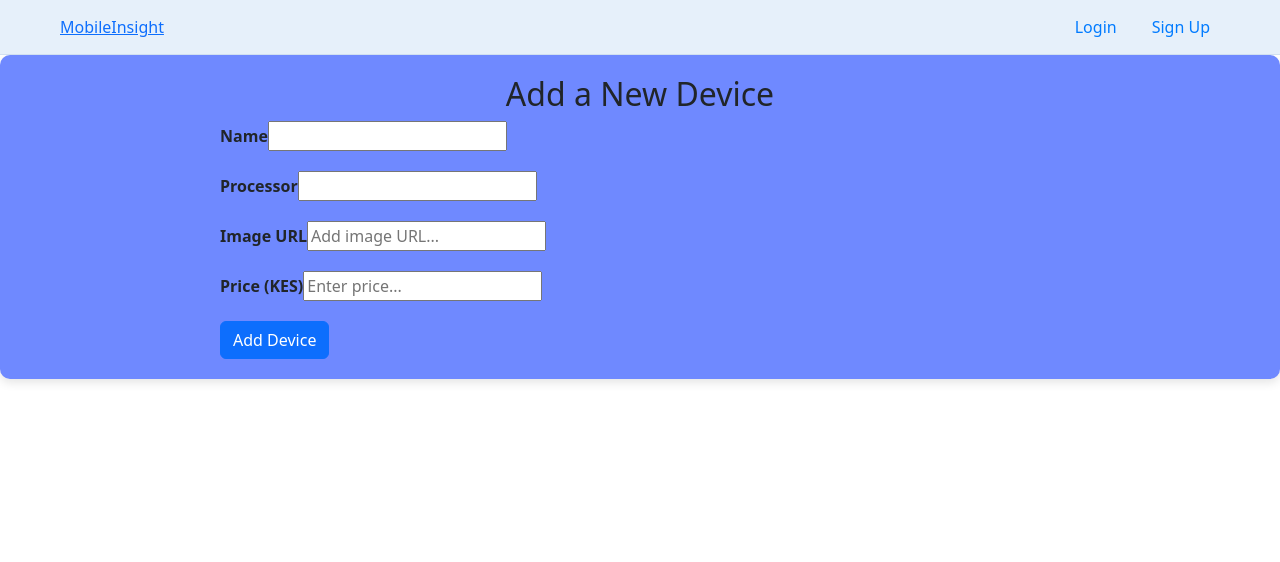
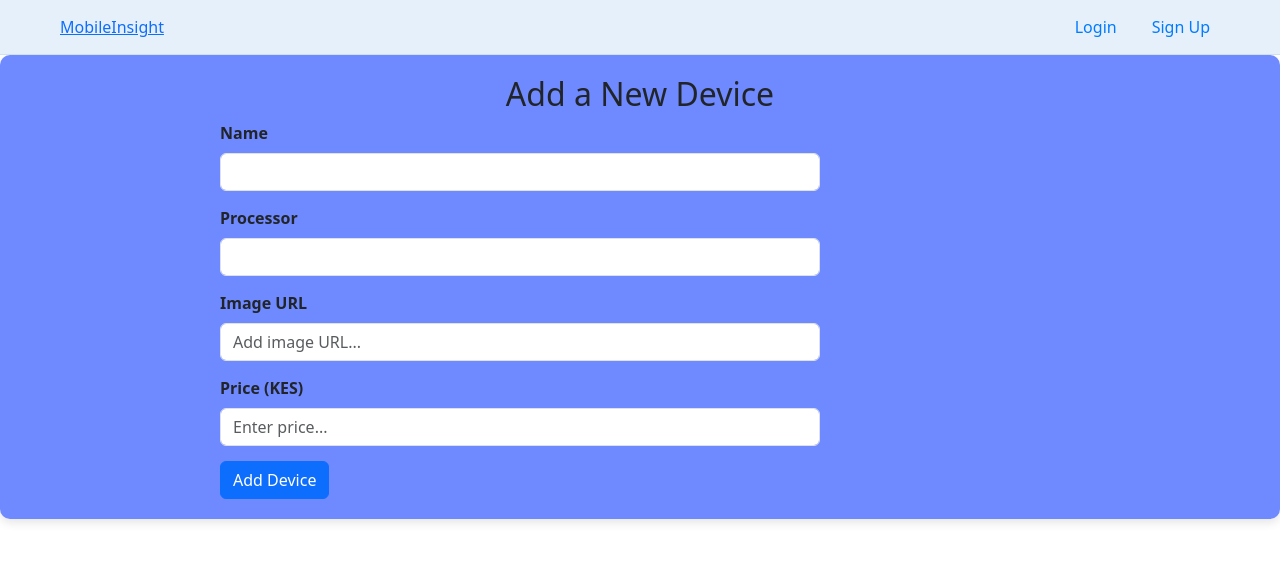
Before and after one commit to SimonNguthuM/MobileInsight, a React (Create React App) app in the folder client/: page /newphone in a window 1280 px wide. Shown: the top 562 px of the page. Built offline with nearby package versions, Linux system fonts and the light colour scheme.

Commit message:
Admin Panel

```diff
--- a/client/src/Pages/NewPhone.js
+++ b/client/src/Pages/NewPhone.js
@@ -48,6 +48,7 @@ function NewPhone() {
           <input
             type="text"
             name="name"
+            className="form-control"
             onChange={handleChange}
             value={newDevice.name}
             required
@@ -58,6 +59,7 @@ function NewPhone() {
           <input
             type="text"
             name="processor"
+            className="form-control"
             onChange={handleChange}
             value={newDevice.processor}
             required
@@ -68,6 +70,7 @@ function NewPhone() {
           <input
             type="text"
             name="image"
+            className="form-control"
             onChange={handleChange}
             value={newDevice.image}
             placeholder="Add image URL..."
@@ -79,6 +82,7 @@ function NewPhone() {
           <input
             type="text"
             name="price"
+            className="form-control"
             onChange={handleChange}
             value={newDevice.price}
             placeholder="Enter price..."
```
